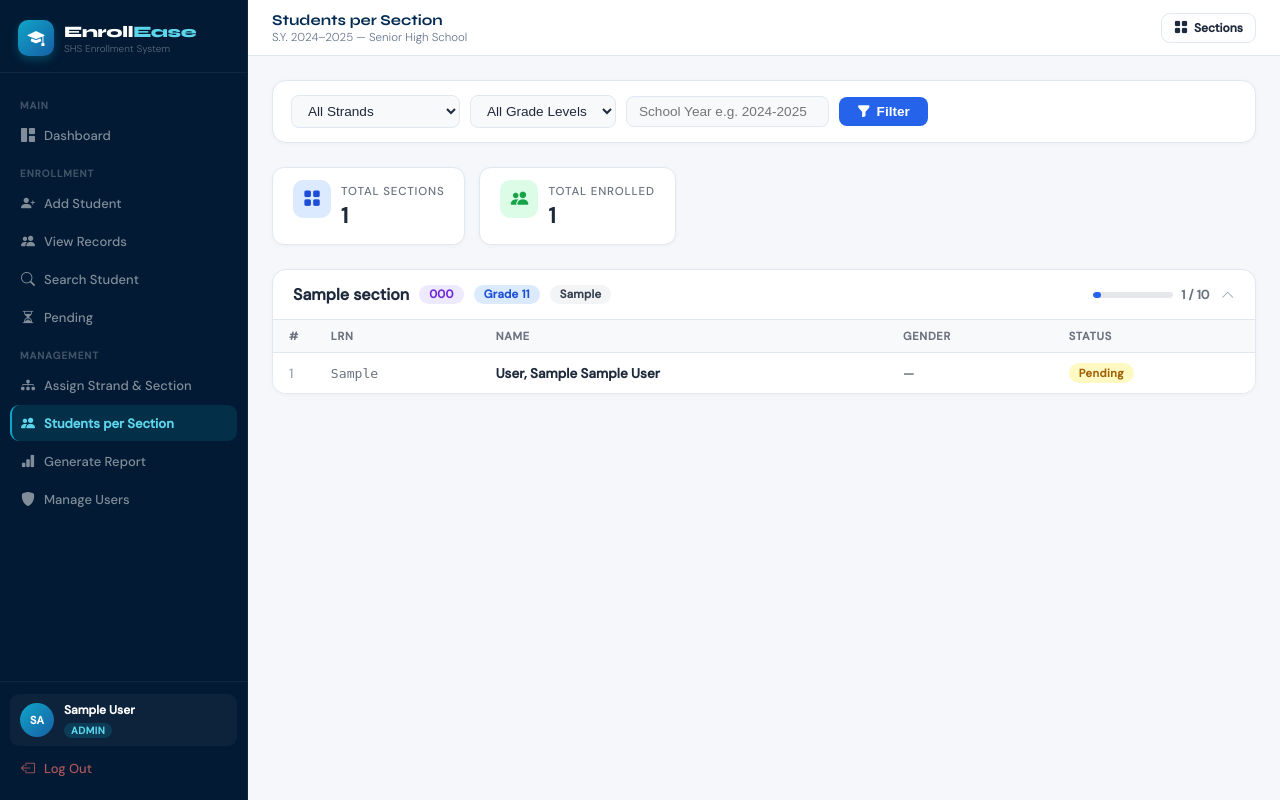
After one commit to jmalicse554757-dev/it5-final, a Flask app: page /admin/section-students in a window 1280 px wide. The commit adds this page. Run offline with Flask 3, Linux system fonts and the light colour scheme; a user stored in the database is signed in; tables that the repository leaves empty hold one stand-in row (values such as "Sample post").

Commit message:
v1 1.1.2.1(comments)

```diff
--- a/app/routes/admin.py
+++ b/app/routes/admin.py
@@ -56,7 +56,7 @@ def create_user():
 
     hashed_pw = bcrypt.generate_password_hash(password).decode('utf-8')
     new_user = User(
-    full_name=full_name,
+        full_name=full_name,
         username=username,
         password_hash=hashed_pw,
         role=role,
@@ -198,3 +198,49 @@ def delete_section(section_id):
 
     flash(f'Section {section.name} deleted.', 'success')
     return redirect(url_for('admin_bp.sections'))
+
+# ---- SECTION STUDENTS VIEW ----
+
+@admin.route('/admin/section-students')
+@login_required
+@admin_required
+def section_students():
+    from app.models.section import Section
+    from app.models.strand import Strand
+    from app.models.enrollment import Enrollment
+    from app.models.student import Student
+
+    strands = Strand.query.filter_by(is_active=True).all()
+
+    selected_strand = request.args.get('strand_id', type=int)
+    selected_grade  = request.args.get('grade_level', '')
+    selected_year   = request.args.get('school_year', '')
+
+    sections_query = Section.query
+
+    if selected_strand:
+        sections_query = sections_query.filter_by(strand_id=selected_strand)
+    if selected_grade:
+        sections_query = sections_query.filter_by(grade_level=selected_grade)
+    if selected_year:
+        sections_query = sections_query.filter_by(school_year=selected_year)
+
+    sections = sections_query.order_by(Section.grade_level, Section.name).all()
+
+    section_data = []
+    for section in sections:
+        enrollments = Enrollment.query.filter_by(section_id=section.id).all()
+        section_data.append({
+            'section': section,
+            'enrollments': enrollments,
+            'count': len(enrollments)
+        })
+
+    return render_template(
+        'admin/section_students.html',
+        section_data=section_data,
+        strands=strands,
+        selected_strand=selected_strand,
+        selected_grade=selected_grade,
+        selected_year=selected_year
+    )
--- /dev/null
+++ b/app/templates/admin/section_students.html
@@ -0,0 +1,342 @@
+{% extends "base.html" %}
+{% block title %}Students per Section{% endblock %}
+{% block page_title %}Students per Section{% endblock %}
+
+{% block topbar_actions %}
+<a class="btn btn-sm" href="/admin/sections">
+    <i class="bi bi-grid-fill"></i> Sections
+</a>
+{% endblock %}
+
+{% block head %}
+<style>
+  .filter-bar {
+    display: flex;
+    gap: 10px;
+    align-items: center;
+    flex-wrap: wrap;
+    background: var(--card-bg, #fff);
+    border: 1px solid var(--border, #e5e7eb);
+    border-radius: 14px;
+    padding: 14px 18px;
+    margin-bottom: 24px;
+    box-shadow: 0 1px 4px rgba(0,0,0,.04);
+  }
+  .filter-bar select,
+  .filter-bar input {
+    border: 1px solid var(--border, #e0e4ea);
+    border-radius: 8px;
+    padding: 7px 12px;
+    font-size: .85rem;
+    background: var(--input-bg, #f8f9fb);
+    color: inherit;
+    outline: none;
+    transition: border-color .2s;
+  }
+  .filter-bar select:focus,
+  .filter-bar input:focus { border-color: var(--primary, #2563eb); }
+  .filter-bar .btn-filter {
+    background: var(--primary, #2563eb);
+    color: #fff;
+    border: none;
+    border-radius: 8px;
+    padding: 7px 18px;
+    font-size: .85rem;
+    font-weight: 600;
+    cursor: pointer;
+    display: flex;
+    align-items: center;
+    gap: 6px;
+    transition: opacity .2s;
+  }
+  .filter-bar .btn-filter:hover { opacity: .88; }
+
+  .summary-strip {
+    display: flex;
+    gap: 14px;
+    margin-bottom: 24px;
+    flex-wrap: wrap;
+  }
+  .stat-pill {
+    display: flex;
+    align-items: center;
+    gap: 10px;
+    background: var(--card-bg, #fff);
+    border: 1px solid var(--border, #e5e7eb);
+    border-radius: 12px;
+    padding: 12px 20px;
+    box-shadow: 0 1px 4px rgba(0,0,0,.04);
+    min-width: 160px;
+  }
+  .stat-pill .stat-icon {
+    width: 38px; height: 38px;
+    border-radius: 10px;
+    display: flex; align-items: center; justify-content: center;
+    font-size: 1.1rem;
+    flex-shrink: 0;
+  }
+  .stat-pill .stat-icon.blue  { background: #dbeafe; color: #1d4ed8; }
+  .stat-pill .stat-icon.green { background: #dcfce7; color: #16a34a; }
+  .stat-pill .stat-label { font-size: .72rem; color: var(--text-muted, #6b7280); font-weight: 500; }
+  .stat-pill .stat-value { font-size: 1.35rem; font-weight: 700; line-height: 1.1; }
+
+  .section-card {
+    background: var(--card-bg, #fff);
+    border: 1px solid var(--border, #e5e7eb);
+    border-radius: 14px;
+    margin-bottom: 16px;
+    box-shadow: 0 1px 4px rgba(0,0,0,.04);
+    overflow: hidden;
+    transition: box-shadow .2s;
+  }
+  .section-card:hover { box-shadow: 0 4px 16px rgba(0,0,0,.08); }
+
+  .section-header {
+    display: flex;
+    align-items: center;
+    justify-content: space-between;
+    padding: 14px 20px;
+    cursor: pointer;
+    user-select: none;
+    gap: 12px;
+  }
+  .section-header:hover { background: var(--hover-bg, #f8f9fb); }
+
+  .section-title-group {
+    display: flex;
+    align-items: center;
+    gap: 10px;
+    flex-wrap: wrap;
+  }
+  .section-name { font-weight: 700; font-size: 1rem; }
+
+  .tag {
+    display: inline-flex;
+    align-items: center;
+    padding: 2px 10px;
+    border-radius: 20px;
+    font-size: .72rem;
+    font-weight: 600;
+    letter-spacing: .02em;
+  }
+  .tag-strand { background: #ede9fe; color: #6d28d9; }
+  .tag-grade  { background: #dbeafe; color: #1d4ed8; }
+  .tag-year   { background: #f3f4f6; color: #374151; }
+
+  .section-right {
+    display: flex;
+    align-items: center;
+    gap: 12px;
+    flex-shrink: 0;
+  }
+  .capacity-bar-wrap { display: flex; align-items: center; gap: 8px; }
+  .capacity-bar {
+    width: 80px; height: 6px;
+    background: #e5e7eb;
+    border-radius: 99px;
+    overflow: hidden;
+  }
+  .capacity-bar-fill {
+    height: 100%;
+    border-radius: 99px;
+    background: #2563eb;
+    transition: width .4s ease;
+  }
+  .capacity-bar-fill.warn { background: #f59e0b; }
+  .capacity-bar-fill.full { background: #ef4444; }
+  .capacity-text {
+    font-size: .78rem;
+    font-weight: 600;
+    color: var(--text-muted, #6b7280);
+    white-space: nowrap;
+  }
+  .chevron {
+    color: var(--text-muted, #9ca3af);
+    font-size: .85rem;
+    transition: transform .25s;
+  }
+  .section-card.open .chevron { transform: rotate(180deg); }
+
+  .section-body { display: none; border-top: 1px solid var(--border, #f0f0f0); }
+  .section-card.open .section-body { display: block; }
+
+  .student-table { width: 100%; border-collapse: collapse; font-size: .84rem; }
+  .student-table thead th {
+    padding: 9px 16px;
+    text-align: left;
+    font-size: .7rem;
+    font-weight: 700;
+    letter-spacing: .06em;
+    text-transform: uppercase;
+    color: var(--text-muted, #6b7280);
+    background: var(--table-head, #f8f9fb);
+    border-bottom: 1px solid var(--border, #e5e7eb);
+  }
+  .student-table tbody tr {
+    border-bottom: 1px solid var(--border, #f3f4f6);
+    transition: background .15s;
+  }
+  .student-table tbody tr:last-child { border-bottom: none; }
+  .student-table tbody tr:hover { background: var(--hover-bg, #f8f9fb); }
+  .student-table td { padding: 10px 16px; vertical-align: middle; }
+
+  .num-cell  { color: var(--text-muted, #9ca3af); font-weight: 500; width: 40px; }
+  .lrn-cell  { font-family: monospace; font-size: .82rem; color: var(--text-muted, #6b7280); }
+  .name-cell { font-weight: 600; }
+
+  .status-badge {
+    display: inline-flex;
+    align-items: center;
+    padding: 3px 10px;
+    border-radius: 20px;
+    font-size: .7rem;
+    font-weight: 700;
+    letter-spacing: .04em;
+    text-transform: capitalize;
+  }
+  .status-enrolled { background: #dcfce7; color: #15803d; }
+  .status-pending  { background: #fef9c3; color: #a16207; }
+  .status-rejected { background: #fee2e2; color: #b91c1c; }
+  .status-default  { background: #f3f4f6; color: #374151; }
+
+  .empty-section {
+    padding: 20px;
+    color: var(--text-muted, #9ca3af);
+    font-size: .84rem;
+    display: flex;
+    align-items: center;
+    gap: 8px;
+  }
+  .no-sections { text-align: center; padding: 60px 20px; color: var(--text-muted, #9ca3af); }
+  .no-sections i { font-size: 2.5rem; margin-bottom: 12px; display: block; }
+  .no-sections p { font-size: .9rem; }
+</style>
+{% endblock %}
+
+{% block content %}
+<div class="container-fluid px-0">
+
+  <!-- Filter Bar -->
+  <form method="GET" action="/admin/section-students" class="filter-bar">
+    <select name="strand_id">
+      <option value="">All Strands</option>
+      {% for strand in strands %}
+      <option value="{{ strand.id }}" {% if selected_strand == strand.id %}selected{% endif %}>
+        {{ strand.code }} — {{ strand.full_name }}
+      </option>
+      {% endfor %}
+    </select>
+
+    <select name="grade_level">
+      <option value="">All Grade Levels</option>
+      <option value="11" {% if selected_grade == '11' %}selected{% endif %}>Grade 11</option>
+      <option value="12" {% if selected_grade == '12' %}selected{% endif %}>Grade 12</option>
+    </select>
+
+    <input type="text" name="school_year"
+           placeholder="School Year e.g. 2024-2025"
+           value="{{ selected_year or '' }}"
+           style="min-width:200px">
+
+    <button type="submit" class="btn-filter">
+      <i class="bi bi-funnel-fill"></i> Filter
+    </button>
+  </form>
+
+  <!-- Summary Strip -->
+  <div class="summary-strip">
+    <div class="stat-pill">
+      <div class="stat-icon blue"><i class="bi bi-grid-fill"></i></div>
+      <div>
+        <div class="stat-label">Total Sections</div>
+        <div class="stat-value">{{ section_data|length }}</div>
+      </div>
+    </div>
+    <div class="stat-pill">
+      <div class="stat-icon green"><i class="bi bi-people-fill"></i></div>
+      <div>
+        <div class="stat-label">Total Enrolled</div>
+        <div class="stat-value">{{ section_data|sum(attribute='count') }}</div>
+      </div>
+    </div>
+  </div>
+
+  <!-- Section Cards -->
+  {% for item in section_data %}
+  {% set pct = ((item.count / item.section.max_capacity) * 100)|int if item.section.max_capacity else 0 %}
+  <div class="section-card open" id="card-{{ item.section.id }}">
+
+    <div class="section-header" onclick="toggleCard('card-{{ item.section.id }}')">
+      <div class="section-title-group">
+        <span class="section-name">{{ item.section.name }}</span>
+        <span class="tag tag-strand">{{ item.section.strand.code if item.section.strand else 'No Strand' }}</span>
+        <span class="tag tag-grade">Grade {{ item.section.grade_level }}</span>
+        <span class="tag tag-year">{{ item.section.school_year }}</span>
+      </div>
+      <div class="section-right">
+        <div class="capacity-bar-wrap">
+          <div class="capacity-bar">
+            <div class="capacity-bar-fill {% if pct >= 100 %}full{% elif pct >= 80 %}warn{% endif %}"
+                 style="width: {{ [pct, 100]|min }}%"></div>
+          </div>
+          <span class="capacity-text">{{ item.count }} / {{ item.section.max_capacity }}</span>
+        </div>
+        <i class="bi bi-chevron-down chevron"></i>
+      </div>
+    </div>
+
+    <div class="section-body">
+      {% if item.enrollments %}
+      <table class="student-table">
+        <thead>
+          <tr>
+            <th class="num-cell">#</th>
+            <th>LRN</th>
+            <th>Name</th>
+            <th>Gender</th>
+            <th>Status</th>
+          </tr>
+        </thead>
+        <tbody>
+          {% for enrollment in item.enrollments %}
+          {% set s = enrollment.student %}
+          <tr>
+            <td class="num-cell">{{ loop.index }}</td>
+            <td class="lrn-cell">{{ s.lrn }}</td>
+            <td class="name-cell">{{ s.last_name }}, {{ s.first_name }} {{ s.middle_name or '' }}</td>
+            <td>{{ s.gender or '—' }}</td>
+            <td>
+              <span class="status-badge status-{{ enrollment.status|lower if enrollment.status else 'default' }}">
+                {{ enrollment.status or 'Unknown' }}
+              </span>
+            </td>
+          </tr>
+          {% endfor %}
+        </tbody>
+      </table>
+      {% else %}
+      <div class="empty-section">
+        <i class="bi bi-inbox"></i> No students enrolled in this section yet.
+      </div>
+      {% endif %}
+    </div>
+  </div>
+
+  {% else %}
+  <div class="no-sections">
+    <i class="bi bi-folder2-open"></i>
+    <p>No sections found matching your filters.</p>
+  </div>
+  {% endfor %}
+
+</div>
+{% endblock %}
+
+{% block scripts %}
+<script>
+function toggleCard(id) {
+  const card = document.getElementById(id);
+  card.classList.toggle('open');
+}
+</script>
+{% endblock %}
--- a/app/templates/base.html
+++ b/app/templates/base.html
@@ -24,21 +24,21 @@
 
   <nav class="sidebar-nav">
     <div class="nav-label">Main</div>
-    <a class="nav-link {% if request.path == '/dashboard' %}active{% endif %}" href="/dashboard">
+    <a class="nav-link {% if request.endpoint == 'dashboard.index' %}active{% endif %}" href="/dashboard">
       <i class="bi bi-grid-1x2-fill"></i> Dashboard
     </a>
 
     <div class="nav-label">Enrollment</div>
-    <a class="nav-link {% if request.path == '/students/add' %}active{% endif %}" href="/students/add">
+    <a class="nav-link {% if request.endpoint == 'students.add' %}active{% endif %}" href="/students/add">
       <i class="bi bi-person-plus-fill"></i> Add Student
     </a>
-    <a class="nav-link {% if request.path == '/students' %}active{% endif %}" href="/students">
+    <a class="nav-link {% if request.endpoint == 'students.records' %}active{% endif %}" href="/students">
       <i class="bi bi-people-fill"></i> View Records
     </a>
-    <a class="nav-link {% if request.path == '/students/search' %}active{% endif %}" href="/students/search">
+    <a class="nav-link {% if request.endpoint == 'students.search' %}active{% endif %}" href="/students/search">
       <i class="bi bi-search"></i> Search Student
     </a>
-    <a class="nav-link {% if request.path == '/pending' %}active{% endif %}" href="/pending">
+    <a class="nav-link {% if request.endpoint == 'enrollment.pending' %}active{% endif %}" href="/pending">
       <i class="bi bi-hourglass-split"></i> Pending
       {% if total_pending is defined and total_pending > 0 %}
       <span class="nav-badge">{{ total_pending }}</span>
@@ -46,14 +46,17 @@
     </a>
 
     <div class="nav-label">Management</div>
-    <a class="nav-link {% if request.path == '/assign' %}active{% endif %}" href="/assign">
+    <a class="nav-link {% if request.endpoint == 'enrollment.assign' %}active{% endif %}" href="/assign">
       <i class="bi bi-diagram-3-fill"></i> Assign Strand & Section
     </a>
-    <a class="nav-link {% if request.path == '/reports' %}active{% endif %}" href="/reports">
+    <a class="nav-link {% if request.endpoint == 'admin_bp.section_students' %}active{% endif %}" href="/admin/section-students">
+      <i class="bi bi-people-fill"></i> Students per Section
+    </a>
+    <a class="nav-link {% if request.endpoint == 'reports.index' %}active{% endif %}" href="/reports">
       <i class="bi bi-bar-chart-fill"></i> Generate Report
     </a>
     {% if current_user.role in ['admin'] %}
-    <a class="nav-link {% if '/admin' in request.path %}active{% endif %}" href="/admin/users">
+    <a class="nav-link {% if request.endpoint == 'admin_bp.users' %}active{% endif %}" href="/admin/users">
       <i class="bi bi-shield-fill"></i> Manage Users
     </a>
     {% endif %}
@@ -104,7 +107,6 @@
 </main>
 
 <script>
-// Auto dismiss flash after 4s
 document.querySelectorAll('.flash').forEach(el => {
   setTimeout(() => el.style.opacity = '0', 3500);
   setTimeout(() => el.remove(), 4000);
```
